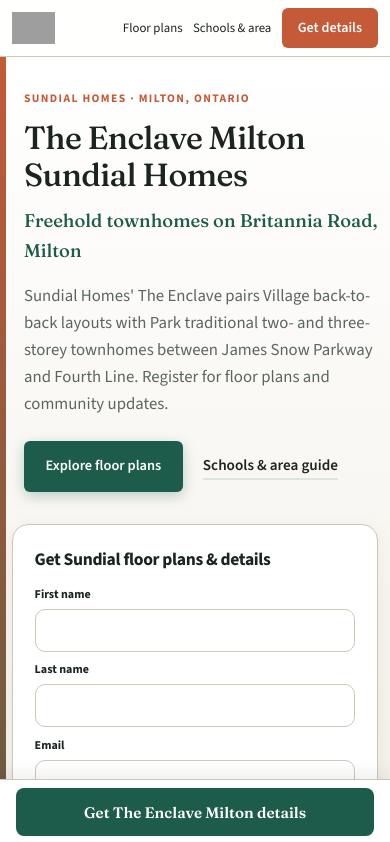
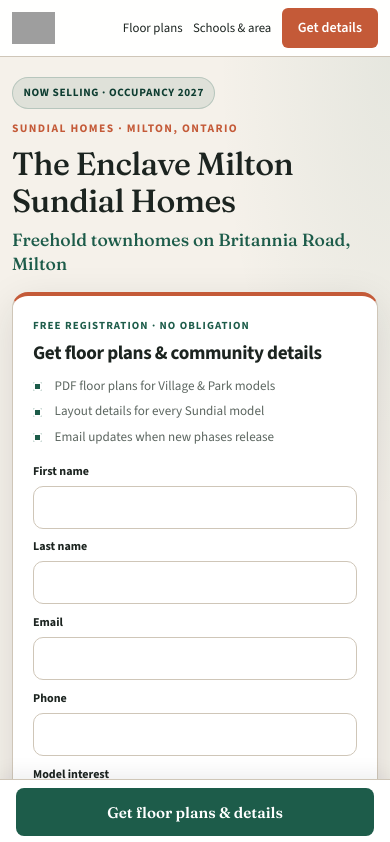
Before and after one commit to fahadvscode/enclavemilton-5, a Next.js app: page / in a window 390 px wide. Shown: the top 842 px of the page. Built offline with nearby package versions, Linux system fonts and the light colour scheme; grey boxes are pictures that could not be loaded.

Commit message:
Redesign hero for higher registration conversion.
Form beside headline on desktop, form-first on mobile, trust bullets, and stronger CTA copy.

```diff
--- a/components/HeroBlock.module.css
+++ b/components/HeroBlock.module.css
@@ -1,71 +1,80 @@
 .hero {
   position: relative;
-  padding: clamp(2rem, 4vw, 3.5rem) 0 clamp(2.5rem, 5vw, 4rem);
-  background: linear-gradient(180deg, var(--paper) 0%, var(--cream) 55%, var(--bg) 100%);
+  padding: clamp(1.25rem, 3vw, 2.5rem) 0 clamp(2rem, 4vw, 3rem);
+  background: var(--cream);
   border-bottom: 1px solid var(--line);
+  overflow: hidden;
 }
 
-.hero::before {
+.hero::after {
   content: "";
   position: absolute;
-  top: 0;
-  left: 0;
-  width: 6px;
-  height: 100%;
-  background: linear-gradient(180deg, var(--accent-warm), var(--accent));
+  inset: 0;
+  background: radial-gradient(ellipse 80% 60% at 100% 0%, rgba(29, 92, 74, 0.07), transparent 55%);
+  pointer-events: none;
 }
 
-.shell {
+.layout {
+  position: relative;
+  z-index: 1;
   display: grid;
-  grid-template-columns: minmax(0, 1fr) minmax(280px, 380px);
-  grid-template-rows: auto auto;
-  gap: 2rem 2.5rem;
+  grid-template-columns: minmax(0, 1fr) minmax(320px, 400px);
+  grid-template-areas:
+    "head form"
+    "proof form"
+    "visual visual";
+  gap: 1.25rem 2rem;
   align-items: start;
   animation: rise-in 0.65s var(--ease-out) both;
 }
 
-.copy {
-  grid-column: 1;
-  grid-row: 1;
-  padding-left: 0.75rem;
+.head {
+  grid-area: head;
+}
+
+.proof {
+  grid-area: proof;
+}
+
+.formCard {
+  grid-area: form;
+  padding: 1.35rem 1.25rem 1.25rem;
+  background: var(--paper);
+  border: 1px solid var(--line);
+  border-radius: var(--radius-lg);
+  box-shadow: var(--shadow);
+  border-top: 4px solid var(--accent-warm);
+}
+
+.formCard :global(.btn--primary) {
+  width: 100%;
+  padding: 0.9rem 1.15rem;
+  font-size: 1rem;
+  font-weight: 700;
+  border-radius: var(--radius-sm);
 }
 
 .visual {
-  grid-column: 2;
-  grid-row: 1 / span 2;
-  align-self: stretch;
+  grid-area: visual;
+  margin-top: 0.5rem;
 }
 
-.imageFrame {
-  position: relative;
-  width: 100%;
-  min-height: 420px;
-  height: 100%;
-  border-radius: var(--radius-lg);
-  overflow: hidden;
-  border: 1px solid var(--line);
-  box-shadow: var(--shadow);
-}
-
-.heroImage {
-  object-fit: cover;
-  object-position: center;
-}
-
-.formCard {
-  grid-column: 1;
-  grid-row: 2;
-  padding: 1.5rem 1.35rem;
-  background: var(--paper);
-  border: 1px solid var(--line);
-  border-radius: var(--radius-lg);
-  box-shadow: var(--shadow-sm);
-  max-width: 28rem;
-  margin-left: 0.75rem;
+.statusBadge {
+  display: inline-block;
+  margin-bottom: 0.65rem;
+  padding: 0.35rem 0.65rem;
+  font-size: 0.7rem;
+  font-weight: 700;
+  letter-spacing: 0.06em;
+  text-transform: uppercase;
+  color: var(--forest-deep);
+  background: rgba(29, 92, 74, 0.1);
+  border: 1px solid rgba(29, 92, 74, 0.2);
+  border-radius: 999px;
 }
 
 .eyebrow {
-  margin: 0 0 0.75rem;
+  margin: 0 0 0.5rem;
   font-size: 0.72rem;
   font-weight: 700;
   letter-spacing: 0.12em;
@@ -73,79 +82,180 @@
   color: var(--accent-warm);
 }
 
+.head h1 {
+  margin-bottom: 0.5rem;
+  max-width: 14ch;
+}
+
 .subline {
-  margin: 0 0 1rem;
+  margin: 0;
   font-family: var(--font-heading);
-  font-size: clamp(1.15rem, 2.2vw, 1.45rem);
+  font-size: clamp(1.1rem, 2vw, 1.35rem);
   font-weight: 500;
   color: var(--forest);
+  line-height: 1.35;
+  max-width: 28rem;
 }
 
-.support {
-  margin: 0 0 1.5rem;
-  font-size: 1.05rem;
-  line-height: 1.6;
+.formKicker {
+  margin: 0 0 0.35rem;
+  font-size: 0.68rem;
+  font-weight: 700;
+  letter-spacing: 0.1em;
+  text-transform: uppercase;
+  color: var(--accent);
+}
+
+.formTitle {
+  margin: 0 0 0.75rem;
+  font-family: var(--font-body);
+  font-size: 1.2rem;
+  font-weight: 700;
+  line-height: 1.25;
+  color: var(--ink);
+}
+
+.formBenefits {
+  margin: 0 0 1rem;
+  padding: 0;
+  list-style: none;
+  display: grid;
+  gap: 0.45rem;
+}
+
+.formBenefits li {
+  position: relative;
+  padding-left: 1.35rem;
+  font-size: 0.82rem;
+  line-height: 1.4;
   color: var(--muted);
-  max-width: 34rem;
+}
+
+.formBenefits li::before {
+  content: "";
+  position: absolute;
+  left: 0;
+  top: 0.35rem;
+  width: 0.55rem;
+  height: 0.55rem;
+  border-radius: 2px;
+  background: var(--accent);
+  box-shadow: inset 0 0 0 2px var(--paper);
+}
+
+.trustList {
+  margin: 0 0 1rem;
+  padding: 0;
+  list-style: none;
+  display: grid;
+  gap: 0.55rem;
+}
+
+.trustList li {
+  position: relative;
+  padding-left: 1.5rem;
+  font-size: 0.95rem;
+  line-height: 1.45;
+  color: var(--ink);
+}
+
+.trustList li::before {
+  content: "✓";
+  position: absolute;
+  left: 0;
+  top: 0;
+  font-weight: 700;
+  font-size: 0.85rem;
+  color: var(--accent);
 }
 
 .links {
   display: flex;
   flex-wrap: wrap;
   align-items: center;
-  gap: 1.25rem;
+  gap: 0.5rem 0.65rem;
 }
 
-.textLink {
-  font-size: 0.95rem;
+.secondaryLink {
+  font-size: 0.9rem;
   font-weight: 600;
   color: var(--ink);
   text-decoration: none;
-  border-bottom: 2px solid var(--accent-soft);
+  border-bottom: 1px solid var(--line);
 }
 
-.textLink:hover {
+.secondaryLink:hover {
   color: var(--accent);
   border-bottom-color: var(--accent);
 }
 
-.formTitle {
-  margin: 0 0 1rem;
-  font-family: var(--font-body);
-  font-size: 1.1rem;
-  font-weight: 700;
-  color: var(--ink);
+.linkSep {
+  color: var(--line);
+  user-select: none;
+}
+
+.imageFrame {
+  position: relative;
+  width: 100%;
+  min-height: 220px;
+  aspect-ratio: 21 / 8;
+  border-radius: var(--radius-lg);
+  overflow: hidden;
+  border: 1px solid var(--line);
+  box-shadow: var(--shadow-sm);
+}
+
+.heroImage {
+  object-fit: cover;
+  object-position: center 35%;
+}
+
+.imageCaption {
+  position: absolute;
+  left: 0;
+  right: 0;
+  bottom: 0;
+  margin: 0;
+  padding: 0.45rem 0.85rem;
+  font-size: 0.72rem;
+  color: rgba(255, 255, 255, 0.92);
+  background: linear-gradient(transparent, rgba(14, 61, 49, 0.75));
+}
+
+@media (min-width: 961px) {
+  .formCard {
+    position: sticky;
+    top: calc(var(--nav-height) + 0.75rem);
+  }
 }
 
 @media (max-width: 960px) {
-  .shell {
+  .layout {
     grid-template-columns: 1fr;
-    grid-template-rows: auto;
+    grid-template-areas:
+      "head"
+      "form"
+      "proof"
+      "visual";
+    gap: 1rem;
   }
 
-  .copy,
-  .formCard {
-    margin-left: 0;
+  .head h1 {
     max-width: none;
   }
 
-  .visual {
-    grid-column: 1;
-    grid-row: auto;
-    order: 2;
-  }
-
   .formCard {
-    order: 3;
+    box-shadow: 0 12px 40px rgba(28, 36, 32, 0.12);
   }
 
   .imageFrame {
-    min-height: 260px;
+    aspect-ratio: 16 / 10;
+    min-height: 200px;
   }
 }
 
 @media (max-width: 768px) {
   .hero {
-    padding-bottom: calc(2rem + var(--sticky-cta-height));
+    padding-bottom: calc(1.5rem + var(--sticky-cta-height));
   }
 }
--- a/components/HeroBlock.tsx
+++ b/components/HeroBlock.tsx
@@ -2,27 +2,62 @@
 import Link from "next/link";
 import { BUILDER_NAME } from "@/lib/site";
 import { IMAGES } from "@/lib/images";
+import { siteData } from "@/lib/floor-plans";
 import LeadForm from "./LeadForm";
 import styles from "./HeroBlock.module.css";
 
+const REGISTER_BENEFITS = [
+  "PDF floor plans for Village & Park models",
+  "Layout details for every Sundial model",
+  "Email updates when new phases release",
+] as const;
+
+const TRUST_POINTS = [
+  "Freehold townhomes — Village & Park collections",
+  "Britannia Road between James Snow Parkway & Fourth Line",
+  "Highway 401 & Milton GO within a short drive",
+] as const;
+
 export default function HeroBlock() {
+  const occupancy = siteData.project.occupancy;
+
   return (
     <section className={styles.hero} aria-labelledby="hero-heading">
-      <div className={`container ${styles.shell}`}>
-        <div className={styles.copy}>
+      <div className={`container ${styles.layout}`}>
+        <header className={styles.head}>
+          <span className={styles.statusBadge}>Now selling · Occupancy {occupancy}</span>
           <p className={styles.eyebrow}>{BUILDER_NAME} · Milton, Ontario</p>
           <h1 id="hero-heading">The Enclave Milton Sundial Homes</h1>
           <p className={styles.subline}>Freehold townhomes on Britannia Road, Milton</p>
-          <p className={styles.support}>
-            Sundial Homes&apos; The Enclave pairs Village back-to-back layouts with Park traditional
-            two- and three-storey townhomes between James Snow Parkway and Fourth Line. Register for
-            floor plans and community updates.
-          </p>
+        </header>
+
+        <aside id="register" className={styles.formCard} aria-labelledby="hero-form-title">
+          <p className={styles.formKicker}>Free registration · No obligation</p>
+          <h2 id="hero-form-title" className={styles.formTitle}>
+            Get floor plans &amp; community details
+          </h2>
+          <ul className={styles.formBenefits} aria-label="What you receive when you register">
+            {REGISTER_BENEFITS.map((item) => (
+              <li key={item}>{item}</li>
+            ))}
+          </ul>
+          <LeadForm idPrefix="hero" compact hero />
+        </aside>
+
+        <div className={styles.proof}>
+          <ul className={styles.trustList}>
+            {TRUST_POINTS.map((item) => (
+              <li key={item}>{item}</li>
+            ))}
+          </ul>
           <div className={styles.links}>
-            <Link href="/floor-plans" className="btn btn--primary">
-              Explore floor plans
+            <Link href="/floor-plans" className={styles.secondaryLink}>
+              Compare all floor plans
             </Link>
-            <Link href="/schools-and-area" className={styles.textLink}>
+            <span className={styles.linkSep} aria-hidden>
+              ·
+            </span>
+            <Link href="/schools-and-area" className={styles.secondaryLink}>
               Schools &amp; area guide
             </Link>
           </div>
@@ -35,18 +70,12 @@
               alt="The Enclave Milton Sundial Homes — community rendering on Britannia Road"
               fill
               priority
-              sizes="(max-width: 960px) 100vw, 50vw"
+              sizes="(max-width: 960px) 100vw, 1140px"
               className={styles.heroImage}
             />
+            <p className={styles.imageCaption}>The Enclave Milton by {BUILDER_NAME} — rendering</p>
           </div>
         </div>
-
-        <aside id="register" className={styles.formCard} aria-labelledby="hero-form-title">
-          <h2 id="hero-form-title" className={styles.formTitle}>
-            Get Sundial floor plans &amp; details
-          </h2>
-          <LeadForm idPrefix="hero" compact />
-        </aside>
       </div>
     </section>
   );
--- a/components/LeadForm.tsx
+++ b/components/LeadForm.tsx
@@ -12,6 +12,8 @@
   defaultModel?: string;
   compact?: boolean;
   idPrefix?: string;
+  /** Stronger CTA copy for hero placement */
+  hero?: boolean;
 };
 
 function formatPhoneInput(value: string) {
@@ -25,6 +27,7 @@
   defaultModel = ALL_MODELS_VALUE,
   compact = false,
   idPrefix = "lead",
+  hero = false,
 }: LeadFormProps) {
   const baseId = useId().replace(/:/g, "");
   const field = (name: string) => `${idPrefix}-${baseId}-${name}`;
@@ -156,7 +159,11 @@
         </select>
       </div>
       <button type="submit" className="btn btn--primary" disabled={status === "loading"}>
-        {status === "loading" ? "Sending…" : "Get floor plans & details"}
+        {status === "loading"
+          ? "Sending…"
+          : hero
+            ? "Send me floor plans & details"
+            : "Get floor plans & details"}
       </button>
       <p className={styles.disclaimer}>{FORM_DISCLAIMER}</p>
       {status === "error" && (
--- a/components/MobileStickyCta.tsx
+++ b/components/MobileStickyCta.tsx
@@ -46,7 +46,7 @@
           aria-expanded={open}
           aria-controls="mobile-register-sheet"
         >
-          Get The Enclave Milton details
+          Get floor plans &amp; details
         </button>
       </div>
 
```
